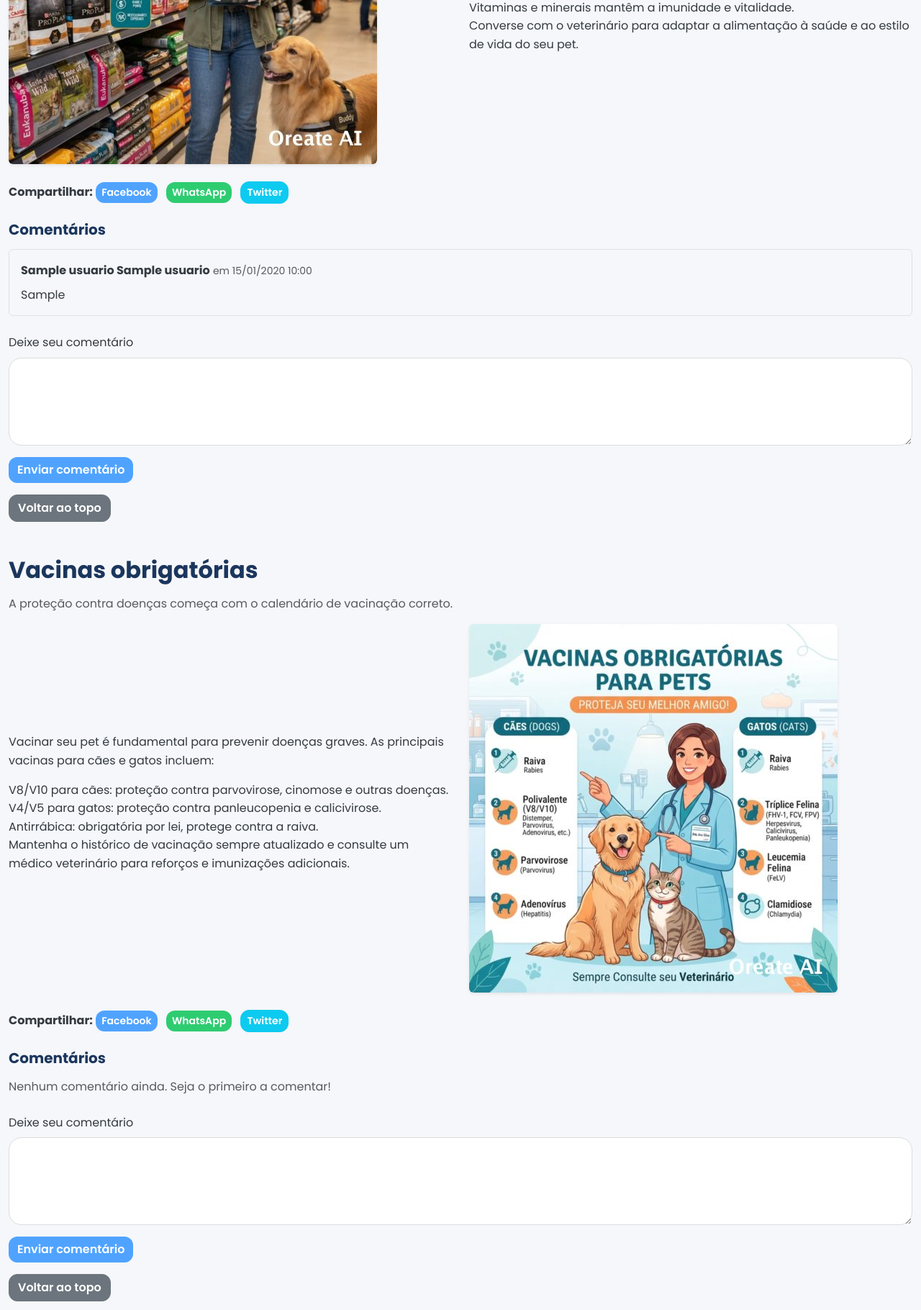
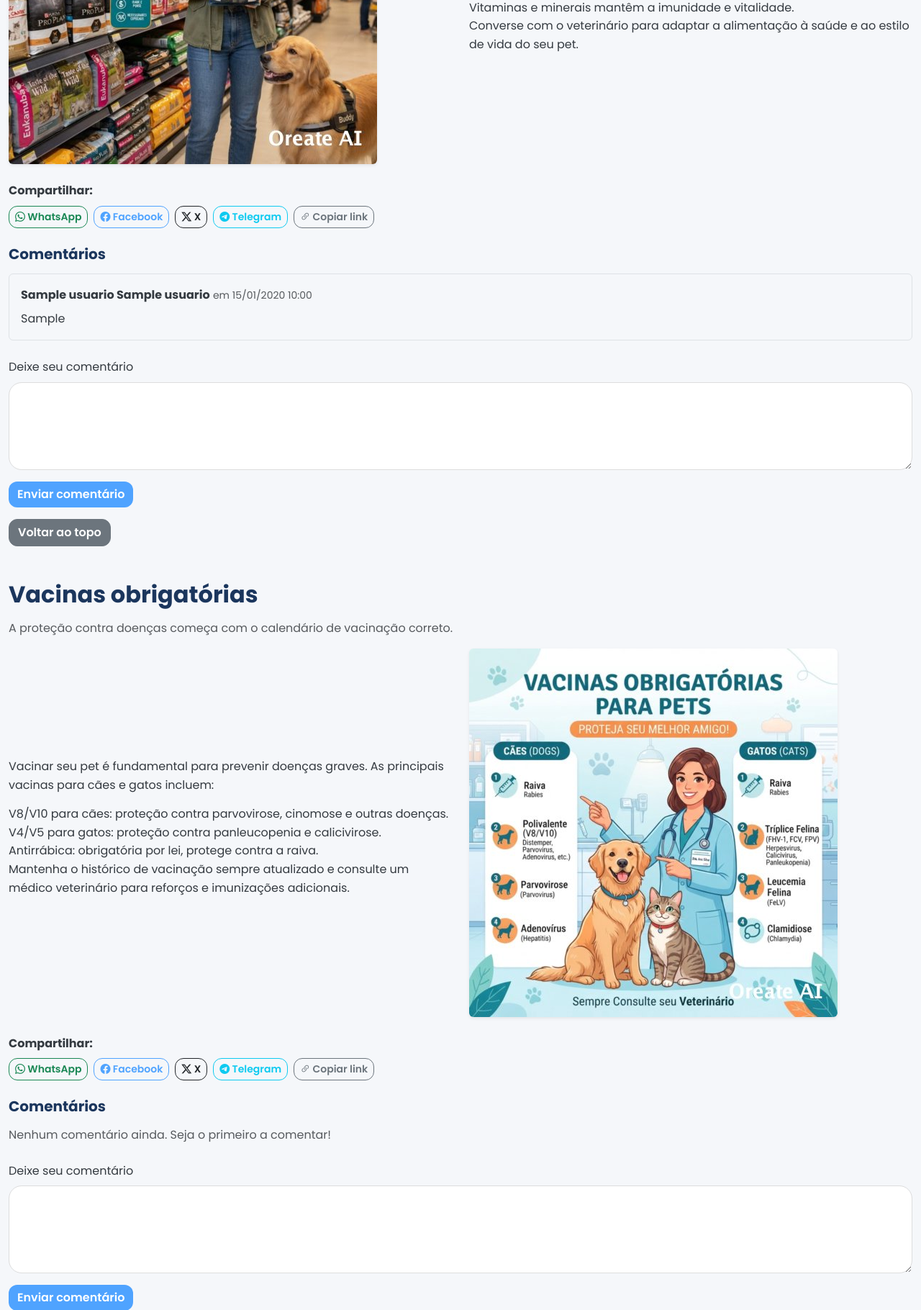
Before and after one commit to vindieselmenezes-dev/petfinder_SaaS, a PHP site: page /public/blog.php?post=1 in a window 1280 px wide. Shown: the part 1303-3123 px from the top of the page at 72% size. Run offline with PHP 8.4, Linux system fonts and the light colour scheme; the visitor is signed in with stand-in values (Sample User, id 1); tables that the repository leaves empty hold one stand-in row (values such as "Sample post").

Commit message:
Botões de compartilhar do blog funcionando, com prévia por post

```diff
--- a/assets/js/compartilhamento.js
+++ b/assets/js/compartilhamento.js
@@ -43,7 +43,9 @@
         var htmlOriginal = botao.innerHTML;
         var eraDropdownItem = botao.classList.contains('dropdown-item');
 
-        botao.innerHTML = eraDropdownItem
+        var mostrarTexto = eraDropdownItem || botao.hasAttribute('data-copiar-com-texto');
+
+        botao.innerHTML = mostrarTexto
             ? '<i class="bi bi-check2"></i> Link copiado!'
             : '<i class="bi bi-check2"></i>';
 
--- a/public/blog.php
+++ b/public/blog.php
@@ -8,6 +8,7 @@ require_once __DIR__ . '/../app/bootstrap.php';
 require_once __DIR__ . '/../app/Models/BlogComment.php';
 require_once __DIR__ . '/../app/Models/BlogShare.php';
 require_once __DIR__ . '/../app/Helpers/Csrf.php';
+require_once __DIR__ . '/../app/Helpers/Compartilhamento.php';
 
 $blogComment = new BlogComment();
 $blogShare = new BlogShare();
@@ -17,10 +18,22 @@ $mensagem = '';
 $tipoMensagem = '';
 
 if ($_SERVER['REQUEST_METHOD'] === 'POST') {
+    // O registro de "compartilhou" é enviado em segundo plano pelo JavaScript
+    // (ajax=1) e não precisa de página de volta: só um código de status.
+    $ehAjax = (($_POST['ajax'] ?? '') === '1');
+
     if (!Csrf::validar($_POST['csrf_token'] ?? null)) {
+        if ($ehAjax) {
+            http_response_code(403);
+            exit;
+        }
         $mensagem = 'Sessão expirada. Atualize a página e tente novamente.';
         $tipoMensagem = 'erro';
     } elseif (!isset($_SESSION['usuario_id'])) {
+        if ($ehAjax) {
+            http_response_code(401);
+            exit;
+        }
         $mensagem = 'Você precisa estar logado para comentar ou compartilhar.';
         $tipoMensagem = 'erro';
     } else {
@@ -40,7 +53,17 @@ if ($_SERVER['REQUEST_METHOD'] === 'POST') {
 
         if (!empty($_POST['rede_social'])) {
             $redeSocial = trim($_POST['rede_social']);
-            $blogShare->salvar($postId, $usuarioId, $redeSocial);
+            $redesPermitidas = ['whatsapp', 'facebook', 'twitter', 'telegram', 'link', 'nativo'];
+
+            // Só grava redes conhecidas e posts que existem (1 a 3).
+            if (in_array($redeSocial, $redesPermitidas, true) && in_array($postId, [1, 2, 3], true)) {
+                $blogShare->salvar($postId, $usuarioId, $redeSocial);
+            }
+
+            if ($ehAjax) {
+                http_response_code(204);
+                exit;
+            }
         }
     }
 }
@@ -48,6 +71,98 @@ if ($_SERVER['REQUEST_METHOD'] === 'POST') {
 $comentariosPost1 = $blogComment->listarPorPostId(1);
 $comentariosPost2 = $blogComment->listarPorPostId(2);
 $comentariosPost3 = $blogComment->listarPorPostId(3);
+
+// Dados de cada post: usados nos botões de compartilhar e na prévia (Open Graph)
+// que WhatsApp, Facebook e X mostram quando o link é colado.
+$posts = [
+    1 => [
+        'titulo' => 'Como escolher a melhor ração?',
+        'resumo' => 'Escolher a ração certa é o primeiro passo para garantir saúde e longevidade ao seu pet.',
+        'imagem' => 'img/blog/blog01.jpg',
+    ],
+    2 => [
+        'titulo' => 'Vacinas obrigatórias',
+        'resumo' => 'A proteção contra doenças começa com o calendário de vacinação correto.',
+        'imagem' => 'img/blog/blog02.jpg',
+    ],
+    3 => [
+        'titulo' => 'Como viajar com seu pet',
+        'resumo' => 'Planejar a viagem faz toda a diferença para o conforto do seu animal de estimação.',
+        'imagem' => 'img/blog/blog03.jpg',
+    ],
+];
+
+function esc(string $texto): string
+{
+    return htmlspecialchars($texto, ENT_QUOTES, 'UTF-8');
+}
+
+/**
+ * Link completo (com domínio) de um post, com a âncora para abrir já nele.
+ */
+function urlDoPost(int $id): string
+{
+    return Url::absoluta(Url::pagina('blog.php') . '?post=' . $id) . '#post' . $id;
+}
+
+/**
+ * Botões "Compartilhar" de um post: WhatsApp, Facebook, X, Telegram e copiar
+ * link, abertos para qualquer visitante. Quem está logado também tem o
+ * compartilhamento registrado (tabela blog_shares) em segundo plano.
+ */
+function botoesCompartilhar(int $id, array $posts): string
+{
+    $post = $posts[$id];
+    $url = urlDoPost($id);
+    $texto = 'Confira: ' . $post['titulo'];
+
+    $whatsapp = esc(Compartilhamento::linkWhatsapp($texto, $url));
+    $facebook = esc(Compartilhamento::linkFacebook($url));
+    $x = esc(Compartilhamento::linkTwitter($texto, $url));
+    $telegram = esc(Compartilhamento::linkTelegram($texto, $url));
+
+    $csrf = isset($_SESSION['usuario_id'])
+        ? ' data-csrf="' . esc(Csrf::gerarToken()) . '"'
+        : '';
+
+    return '
+            <div class="mt-4" data-compartilhar-post data-post="' . $id . '"
+                data-titulo="' . esc($post['titulo']) . '" data-url="' . esc($url) . '"' . $csrf . '>
+                <strong>Compartilhar:</strong>
+                <div class="d-flex flex-wrap gap-2 mt-2">
+                    <a href="' . $whatsapp . '" target="_blank" rel="noopener" data-rede="whatsapp"
+                        class="btn btn-outline-success btn-sm" title="Compartilhar no WhatsApp">
+                        <i class="bi bi-whatsapp"></i> WhatsApp
+                    </a>
+                    <a href="' . $facebook . '" target="_blank" rel="noopener" data-rede="facebook"
+                        class="btn btn-outline-primary btn-sm" title="Compartilhar no Facebook">
+                        <i class="bi bi-facebook"></i> Facebook
+                    </a>
+                    <a href="' . $x . '" target="_blank" rel="noopener" data-rede="twitter"
+                        class="btn btn-outline-dark btn-sm" title="Compartilhar no X">
+                        <i class="bi bi-twitter-x"></i> X
+                    </a>
+                    <a href="' . $telegram . '" target="_blank" rel="noopener" data-rede="telegram"
+                        class="btn btn-outline-info btn-sm" title="Compartilhar no Telegram">
+                        <i class="bi bi-telegram"></i> Telegram
+                    </a>
+                    <button type="button" data-rede="link" data-copiar-texto="' . esc($url) . '"
+                        data-copiar-com-texto class="btn btn-outline-secondary btn-sm" title="Copiar link">
+                        <i class="bi bi-link-45deg"></i> Copiar link
+                    </button>
+                    <button type="button" data-compartilhar-nativo
+                        class="btn btn-outline-secondary btn-sm d-none" title="Mais opções">
+                        <i class="bi bi-share"></i> Mais
+                    </button>
+                </div>
+            </div>';
+}
+
+// Post usado na prévia quando o link é colado numa rede social.
+$postPrevia = isset($posts[$postId]) ? $postId : 1;
+$previaTitulo = isset($_GET['post']) ? $posts[$postPrevia]['titulo'] . ' - Blog EcoSistemPet' : 'Blog - EcoSistemPet';
+$previaUrl = Url::absoluta(Url::pagina('blog.php') . '?post=' . $postPrevia);
+$previaImagem = Url::absoluta(Url::asset($posts[$postPrevia]['imagem']));
 
 function exibirComentarios(array $comentarios): string
 {
@@ -80,7 +195,21 @@ function exibirComentarios(array $comentarios): string
     <meta charset="UTF-8">
     <meta name="viewport" content="width=device-width, initial-scale=1.0">
 
-    <title>Blog - EcoSistemPet</title>
+    <title><?= esc($previaTitulo) ?></title>
+    <meta name="description" content="<?= esc($posts[$postPrevia]['resumo']) ?>">
+
+    <!-- PRÉVIA AO COMPARTILHAR (WhatsApp, Facebook, X, Telegram) -->
+    <meta property="og:type" content="article">
+    <meta property="og:site_name" content="EcoSistemPet">
+    <meta property="og:locale" content="pt_BR">
+    <meta property="og:title" content="<?= esc($posts[$postPrevia]['titulo']) ?>">
+    <meta property="og:description" content="<?= esc($posts[$postPrevia]['resumo']) ?>">
+    <meta property="og:image" content="<?= esc($previaImagem) ?>">
+    <meta property="og:url" content="<?= esc($previaUrl) ?>">
+    <meta name="twitter:card" content="summary">
+    <meta name="twitter:title" content="<?= esc($posts[$postPrevia]['titulo']) ?>">
+    <meta name="twitter:description" content="<?= esc($posts[$postPrevia]['resumo']) ?>">
+    <meta name="twitter:image" content="<?= esc($previaImagem) ?>">
 
     <!-- BOOTSTRAP -->
     <link href="https://cdn.jsdelivr.net/npm/bootstrap@5.3.7/dist/css/bootstrap.min.css" rel="stylesheet" integrity="sha384-LN+7fdVzj6u52u30Kp6M/trliBMCMKTyK833zpbD+pXdCLuTusPj697FH4R/5mcr" crossorigin="anonymous">
@@ -196,31 +325,7 @@ function exibirComentarios(array $comentarios): string
                 </div>
             </div>
 
-            <div class="mt-4">
-                <strong>Compartilhar:</strong>
-                <?php if (isset($_SESSION['usuario_id'])): ?>
-                    <form method="POST" class="d-inline">
-                        <?= Csrf::campoHtml() ?>
-                        <input type="hidden" name="post" value="1">
-                        <input type="hidden" name="rede_social" value="facebook">
-                        <button type="submit" class="btn btn-primary btn-sm me-2">Facebook</button>
-                    </form>
-                    <form method="POST" class="d-inline">
-                        <?= Csrf::campoHtml() ?>
-                        <input type="hidden" name="post" value="1">
-                        <input type="hidden" name="rede_social" value="whatsapp">
-                        <button type="submit" class="btn btn-success btn-sm me-2">WhatsApp</button>
-                    </form>
-                    <form method="POST" class="d-inline">
-                        <?= Csrf::campoHtml() ?>
-                        <input type="hidden" name="post" value="1">
-                        <input type="hidden" name="rede_social" value="twitter">
-                        <button type="submit" class="btn btn-info btn-sm text-white">Twitter</button>
-                    </form>
-                <?php else: ?>
-                    <p class="text-muted">Faça login para compartilhar este post.</p>
-                <?php endif; ?>
-            </div>
+            <?= botoesCompartilhar(1, $posts) ?>
 
             <div class="mt-4">
                 <h5>Comentários</h5>
@@ -266,31 +371,7 @@ function exibirComentarios(array $comentarios): string
                 </div>
             </div>
 
-            <div class="mt-4">
-                <strong>Compartilhar:</strong>
-                <?php if (isset($_SESSION['usuario_id'])): ?>
-                    <form method="POST" class="d-inline">
-                        <?= Csrf::campoHtml() ?>
-                        <input type="hidden" name="post" value="2">
-                        <input type="hidden" name="rede_social" value="facebook">
-                        <button type="submit" class="btn btn-primary btn-sm me-2">Facebook</button>
-                    </form>
-                    <form method="POST" class="d-inline">
-                        <?= Csrf::campoHtml() ?>
-                        <input type="hidden" name="post" value="2">
-                        <input type="hidden" name="rede_social" value="whatsapp">
-                        <button type="submit" class="btn btn-success btn-sm me-2">WhatsApp</button>
-                    </form>
-                    <form method="POST" class="d-inline">
-                        <?= Csrf::campoHtml() ?>
-                        <input type="hidden" name="post" value="2">
-                        <input type="hidden" name="rede_social" value="twitter">
-                        <button type="submit" class="btn btn-info btn-sm text-white">Twitter</button>
-                    </form>
-                <?php else: ?>
-                    <p class="text-muted">Faça login para compartilhar este post.</p>
-                <?php endif; ?>
-            </div>
+            <?= botoesCompartilhar(2, $posts) ?>
 
             <div class="mt-4">
                 <h5>Comentários</h5>
@@ -334,31 +415,7 @@ function exibirComentarios(array $comentarios): string
                 </div>
             </div>
 
-            <div class="mt-4">
-                <strong>Compartilhar:</strong>
-                <?php if (isset($_SESSION['usuario_id'])): ?>
-                    <form method="POST" class="d-inline">
-                        <?= Csrf::campoHtml() ?>
-                        <input type="hidden" name="post" value="3">
-                        <input type="hidden" name="rede_social" value="facebook">
-                        <button type="submit" class="btn btn-primary btn-sm me-2">Facebook</button>
-                    </form>
-                    <form method="POST" class="d-inline">
-                        <?= Csrf::campoHtml() ?>
-                        <input type="hidden" name="post" value="3">
-                        <input type="hidden" name="rede_social" value="whatsapp">
-                        <button type="submit" class="btn btn-success btn-sm me-2">WhatsApp</button>
-                    </form>
-                    <form method="POST" class="d-inline">
-                        <?= Csrf::campoHtml() ?>
-                        <input type="hidden" name="post" value="3">
-                        <input type="hidden" name="rede_social" value="twitter">
-                        <button type="submit" class="btn btn-info btn-sm text-white">Twitter</button>
-                    </form>
-                <?php else: ?>
-                    <p class="text-muted">Faça login para compartilhar este post.</p>
-                <?php endif; ?>
-            </div>
+            <?= botoesCompartilhar(3, $posts) ?>
 
             <div class="mt-4">
                 <h5>Comentários</h5>
@@ -385,6 +442,52 @@ function exibirComentarios(array $comentarios): string
 
     </main>
 
+    <script src="<?= Url::asset('js/compartilhamento.js') ?>"></script>
+    <script>
+        // Compartilhar: registra o clique (só de quem está logado) e mostra o
+        // botão "Mais" quando o aparelho tem o menu de compartilhar nativo.
+        (function () {
+            function registrar(bloco, rede) {
+                var token = bloco.getAttribute('data-csrf');
+                if (!token) { return; }
+
+                var dados = new FormData();
+                dados.append('csrf_token', token);
+                dados.append('post', bloco.getAttribute('data-post'));
+                dados.append('rede_social', rede);
+                dados.append('ajax', '1');
+
+                if (navigator.sendBeacon) {
+                    navigator.sendBeacon(window.location.pathname, dados);
+                } else {
+                    fetch(window.location.pathname, { method: 'POST', body: dados, keepalive: true, credentials: 'same-origin' });
+                }
+            }
+
+            document.addEventListener('click', function (evento) {
+                var botao = evento.target.closest('[data-rede]');
+                var bloco = botao && botao.closest('[data-compartilhar-post]');
+                if (bloco) { registrar(bloco, botao.getAttribute('data-rede')); }
+            });
+
+            if (navigator.share) {
+                document.querySelectorAll('[data-compartilhar-nativo]').forEach(function (botao) {
+                    botao.classList.remove('d-none');
+                    botao.addEventListener('click', function () {
+                        var bloco = botao.closest('[data-compartilhar-post]');
+                        navigator.share({
+                            title: bloco.getAttribute('data-titulo'),
+                            text: 'Confira: ' + bloco.getAttribute('data-titulo'),
+                            url: bloco.getAttribute('data-url')
+                        }).then(function () {
+                            registrar(bloco, 'nativo');
+                        }).catch(function () { /* pessoa cancelou */ });
+                    });
+                });
+            }
+        })();
+    </script>
+
 </body>
 
 </html>
--- a/sw.js
+++ b/sw.js
@@ -13,7 +13,7 @@
  *   vem do escopo do service worker, então o arquivo é o mesmo nos dois.
  */
 
-const VERSION = "petfinder-v17";
+const VERSION = "petfinder-v18";
 const STATIC_CACHE = `${VERSION}-static`;
 const OFFLINE_URL = "offline.html";
 const BASE = new URL(self.registration.scope).pathname; // termina com "/"
```
